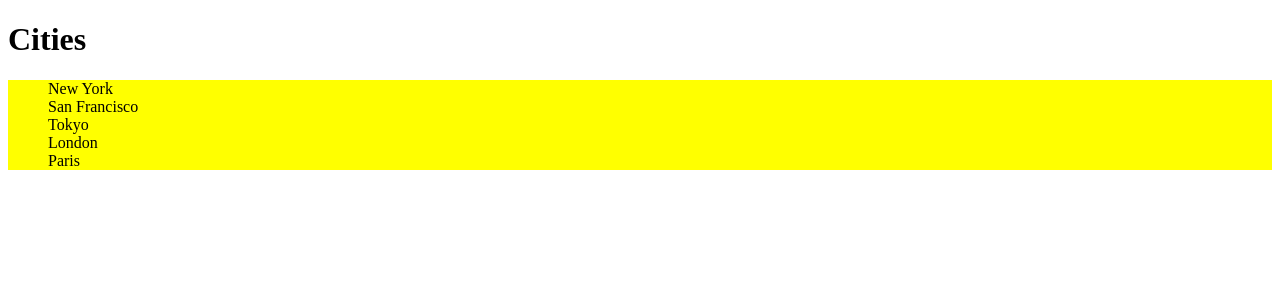
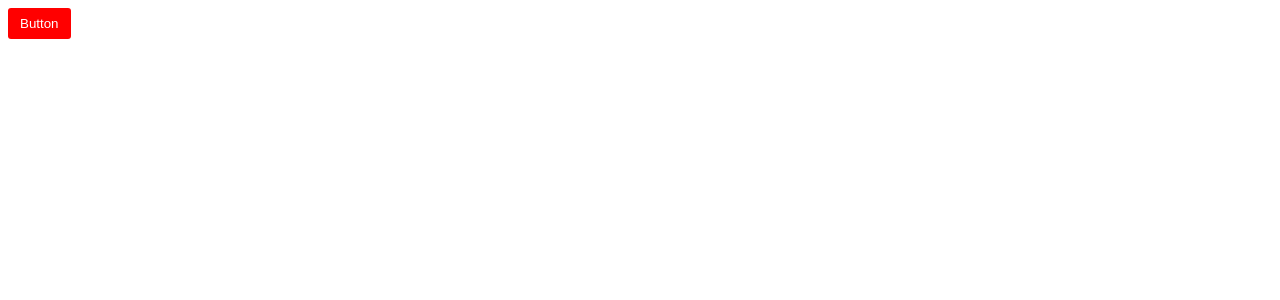
Before and after one commit to Ayeshan-Oshitha/Tutorial--Mosh--React-TypeScript, a React (Vite) app in the folder 1. Fundamentals/react-demo/: page / in a window 1280 px wide. Shown: the top 300 px of the page. Built offline with nearby package versions, Linux system fonts and the light colour scheme.

Commit message:
Section 03 ( Styling Components ) - Excersise - Add CSS Modules to Button

```diff
--- a/1. Fundamentals/react-demo/src/App.tsx
+++ b/1. Fundamentals/react-demo/src/App.tsx
@@ -1,19 +1,10 @@
-import ListGroup from "./components/ListGroup/ListGroup";
-
+import Button from "./components/Button";
 function App() {
-  let items = ["New York", "San Francisco", "Tokyo", "London", "Paris"];
-
-  const handleSelectItem = (item: string): void => {
-    console.log(item);
-  };
-
   return (
     <div>
-      <ListGroup
-        items={items}
-        heading="Cities"
-        onSelectedItem={handleSelectItem}
-      />
+      <Button onClick={() => console.log("Clicked")} color="secondary">
+        Button
+      </Button>
     </div>
   );
 }
--- /dev/null
+++ b/1. Fundamentals/react-demo/src/components/Button/Button.module.css
@@ -0,0 +1,15 @@
+.btn {
+  padding: 8px 12px;
+  border-radius: 3px;
+  border: 0;
+}
+
+.btn-primary {
+  background-color: #0d6efd;
+  color: white;
+}
+
+.btn-secondary {
+  background-color: red;
+  color: white;
+}
--- a/1. Fundamentals/react-demo/src/components/Button.tsx
+++ b/1. Fundamentals/react-demo/src/components/Button/Button.tsx
@@ -1,3 +1,5 @@
+import styles from "./Button.module.css";
+
 interface Props {
   children: string;
   color?: "primary" | "secondary" | "danger" | "success";
@@ -6,7 +8,10 @@
 
 const Button = ({ children, onClick, color = "primary" }: Props) => {
   return (
-    <button className={"btn btn-" + color} onClick={onClick}>
+    <button
+      className={[styles.btn, styles["btn-" + color]].join(" ")}
+      onClick={onClick}
+    >
       {children}
     </button>
   );
--- /dev/null
+++ b/1. Fundamentals/react-demo/src/components/Button/index.ts
@@ -0,0 +1,3 @@
+import Button from "./Button";
+
+export default Button;
```
Also changed, not shown: 1 other file (tests, documents, lock files or other folders).
